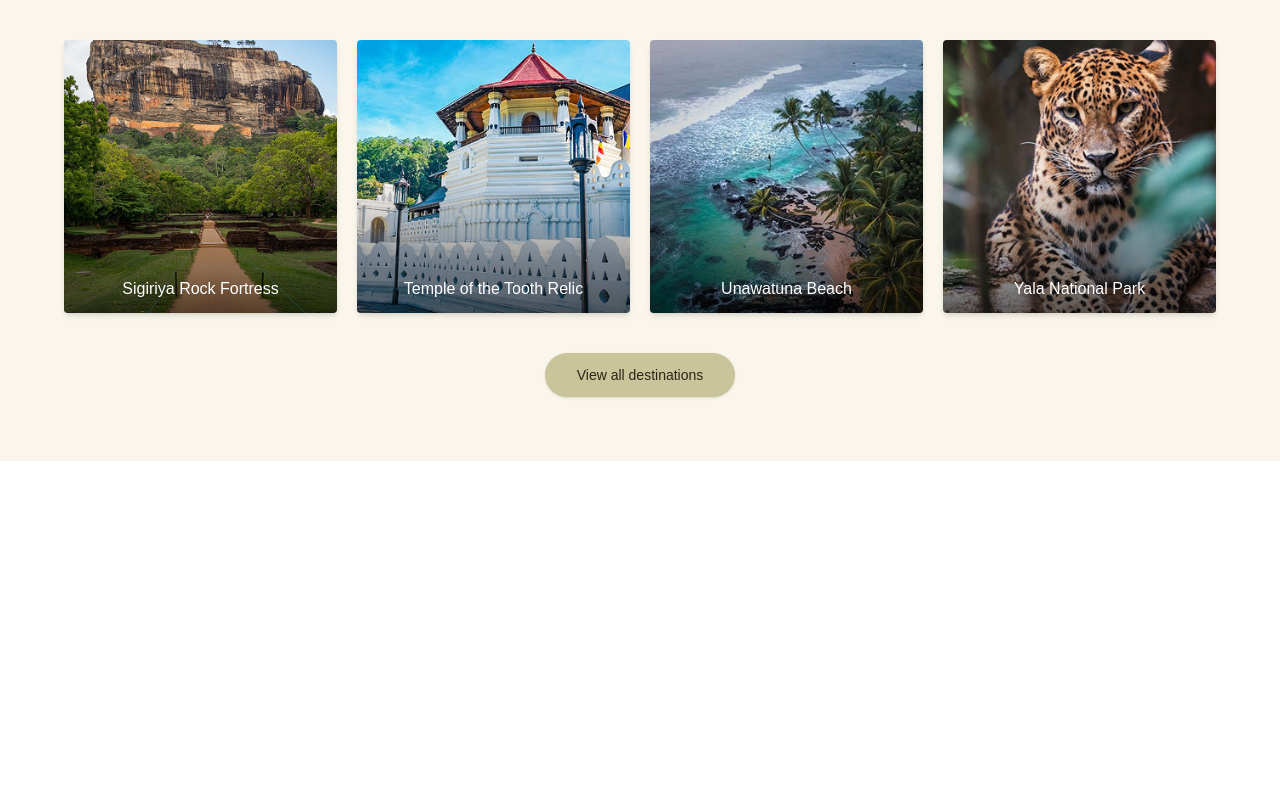
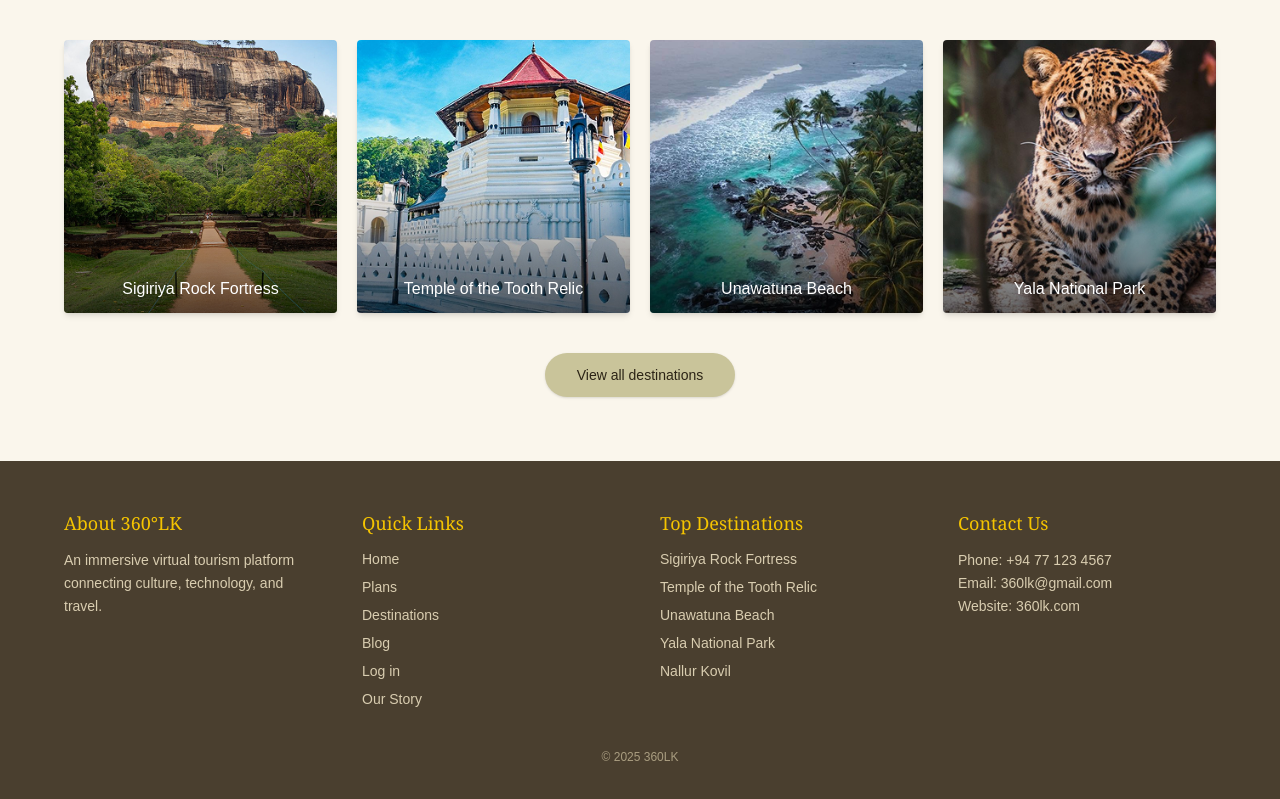
Before and after one commit to sandaliranmini/360LK, a Next.js app: page / in a window 1280 px wide. Shown: the part 796-1595 px from the top of the page. Before the commit the page ends 1257 px from the top, so only its background shows below. Built offline with nearby package versions, Linux system fonts and the light colour scheme.

Commit message:
Connect the footer component to the home page

```diff
--- a/src/app/page.tsx
+++ b/src/app/page.tsx
@@ -1,6 +1,7 @@
 import YourVirtualGateway from "@/components/home/your-virtual-gateway"
 import FeaturedDestination from "@/components/home/featured-destinations";
 import Navbar from "@/components/layout/navbar";
+import Footer from "@/components/layout/footer";
 
 export default function HomePage(){
     return (
@@ -8,9 +9,14 @@ export default function HomePage(){
 
 <Navbar/>
 
+
+
 <YourVirtualGateway/>
 
 <FeaturedDestination/>
+
+<Footer/>
+
 </>
     );
 }
```
